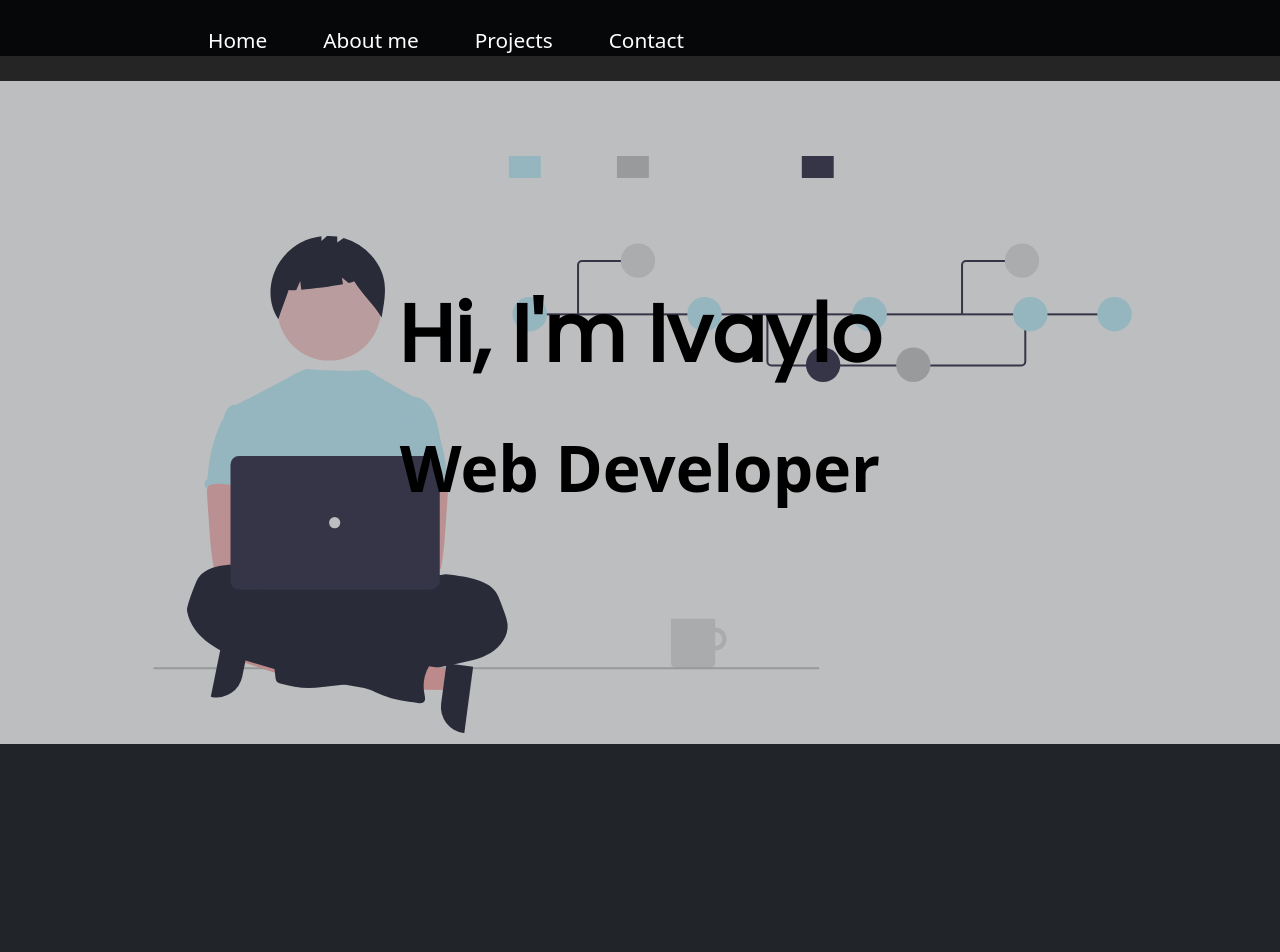
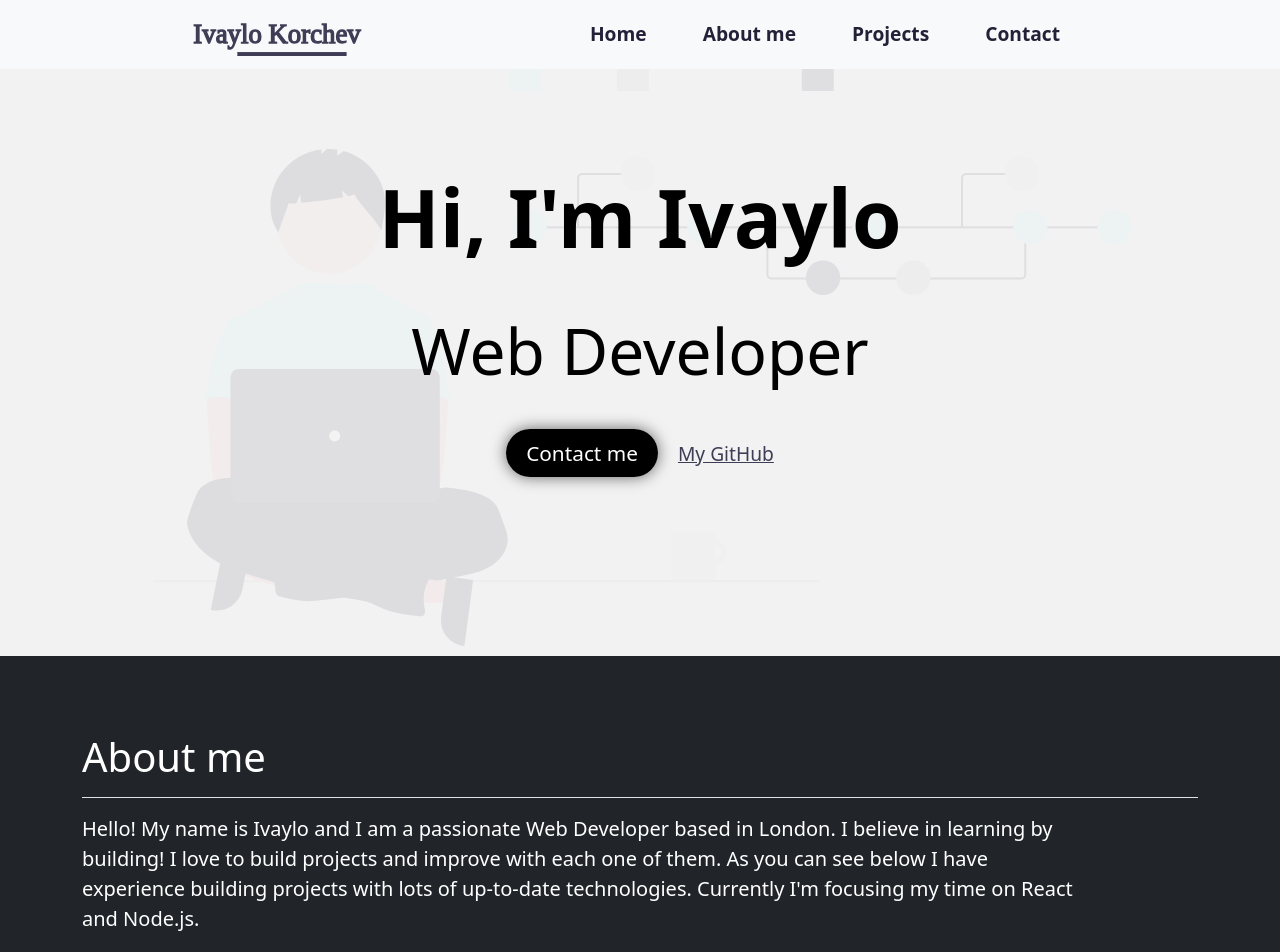
Before and after one commit to IKorchev/new-react-page, a React (Create React App) app: page / in a window 1280 px wide. Shown: the top 952 px of the page. Built offline with nearby package versions, Linux system fonts and the light colour scheme; no server answers.

Commit message:
changes to landing page and more

```diff
--- a/src/App.css
+++ b/src/App.css
@@ -28,36 +28,88 @@ body::-webkit-scrollbar-thumb {
 :root {
   --color-lightblue: rgb(198, 242, 255);
   --color-pink: rgb(255, 211, 198);
+  --color-purple: #232138;
 }
 
-h1:not(.card-title) {
-  font-family: "Poppins", sans-serif;
-}
-#aboutme {
-  margin-top: 100px;
-}
 #textarea {
   height: 100px;
 }
 .navbar-toggler {
-  color: var(--color-lightblue) !important;
+  color: var(--color-purple) !important;
 }
 
 .navbar {
-  background-color: rgba(0, 0, 0, 0.803);
-  padding: 10px 180px;
+  background-color: rgba(242, 242, 242);
+  padding: 5px 180px;
 }
 
 .nav-link {
   margin: 0 20px;
   padding: 15px;
   cursor: pointer;
-  color: white;
-  font-size: 1.3rem;
+  color: var(--color-purple) !important;
+  font-size: 1.2rem;
+  font-weight: bolder;
 }
 .nav-link:hover,
 .nav-link:focus {
-  color: rgba(255, 255, 255, 0.316) !important;
+  color: #5b3cbb;
+}
+
+.landing-page {
+  height: 850px;
+  display: grid;
+  grid-template-columns: repeat(2, 1fr);
+  justify-content: center;
+}
+.left {
+  background: url("./assets/Smaller-group.svg");
+  background-repeat: no-repeat;
+  background-position: -10% 25%;
+  color: black !important;
+  align-items: flex-end !important;
+  justify-content: flex-end !important;
+}
+.left,
+.right,
+.right-wrapper {
+  background-color: rgb(242, 242, 242);
+}
+.left-content {
+  margin-top: 150px;
+  margin: 150px 0 0 400px;
+  height: 350px;
+  width: 60%;
+  justify-content: space-between;
+}
+#cto-button {
+  background-color: #232138;
+  padding: 10px 20px;
+  font-size: 1.3rem;
+  text-align: center;
+  width: 150px;
+  color: white;
+  text-decoration: none;
+  border-radius: 30px;
+  box-shadow: 0 0 15px rgba(0, 0, 0, 0.59) !important;
+}
+#cto-button:hover {
+  background-color: #46464d !important;
+}
+#cto2-button {
+  margin-left: 20px;
+  color: #3f3d56;
+  font-size: 1.2rem;
+}
+.left,
+.right {
+  width: 100% !important;
+}
+.left h1 {
+  font-weight: bolder !important;
+}
+.right-wrapper {
+  border-bottom: 1px solid rgb(247, 247, 247);
 }
 
 .map {
@@ -65,14 +117,6 @@ h1:not(.card-title) {
   width: 200px;
 }
 
-.btn {
-  font-family: "Poppins" sans-serif;
-  color: rgb(21, 20, 20) !important;
-  background: var(--color-lightblue) !important;
-}
-.btn:hover {
-  background-color: white !important;
-}
 .btn:focus {
   outline: none !important;
   border: none !important;
@@ -101,30 +145,8 @@ h1:not(.card-title) {
   display: grid;
   grid-template-columns: repeat(2, 1fr);
 }
-.landing-page {
-  height: 100vh;
-  display: grid;
-  grid-template-columns: repeat(2, 0.8fr);
-  justify-content: center;
-}
+/* LANDING PAGE */
 
-.left {
-  padding-top: 300px;
-  padding-left: 250px;
-  background: rgb(242, 242, 242);
-  color: black !important;
-}
-.right {
-  width: 100%;
-}
-.left h1 {
-  font-weight: bolder !important;
-}
-.right-wrapper {
-  border-bottom: 1px solid rgb(247, 247, 247);
-  width: 100%;
-  padding-top: 200px !important;
-}
 .card-img-overlay {
   display: grid;
   place-items: center;
@@ -132,10 +154,17 @@ h1:not(.card-title) {
   overflow: auto;
   cursor: pointer;
   opacity: 0;
-  background: rgba(0, 0, 0, 0.95);
+  background: rgba(0, 0, 0, 0.659);
 }
 .card-text {
   font-size: 1.1rem;
+}
+.project-button {
+  background-color: var(--color-lightblue);
+}
+.project-button:hover,
+.project-button:focus {
+  background-color: rgb(255, 255, 255);
 }
 .img {
   height: 50px;
@@ -163,18 +192,20 @@ h1:not(.card-title) {
 }
 input,
 textarea {
-  background: rgb(223, 242, 248) !important;
+  background: rgb(245, 253, 255) !important;
+  box-shadow: 0 0 20px rgba(0, 0, 0, 0.926);
 }
+#form-btn {
+  background-color: var(--color-lightblue);
+}
+#form-btn:hover,
+#form-btn:focus {
+  background-color: rgb(126, 139, 240);
+}
+
 /* MEDIA QUERIES */
-@media only screen and (max-width: 1666px) {
-  .left {
-    padding-left: 100px !important;
-  }
-}
+
 @media only screen and (max-width: 1400px) {
-  .col-xl-6 {
-    grid-template-columns: repeat(2, 1fr);
-  }
   .skills-container {
     grid-template-columns: repeat(3, 1fr);
   }
@@ -182,33 +213,31 @@ textarea {
     width: 90% !important;
   }
   .landing-page {
+    height: 600px;
     grid-template-columns: repeat(1, 1fr);
-    place-items: center;
   }
   .left {
-    padding-left: 0 !important;
+    background: none;
     text-align: center;
   }
-  .left,
-  .right {
-    width: 100%;
-    z-index: 0;
-  }
+
   .right-wrapper {
     position: absolute;
-    opacity: 0.7;
-    padding-top: 100px !important;
     border-bottom: 0;
-    background-color: white !important;
+    width: 100%;
+    background-color: rgb(242, 242, 242);
     z-index: 1;
   }
-  .left h1,
-  h2 {
-    font-weight: bolder !important;
+  .right {
+    opacity: 0.1;
   }
+  .left-content {
+    height: 300px;
+    margin: 100px auto;
+  }
+
   .left {
     z-index: 10;
-    padding: 250px 0;
     color: white;
     background-color: rgba(0, 0, 0, 0);
   }
@@ -249,6 +278,10 @@ textarea {
   }
 }
 @media (max-width: 575px) {
+  .left-content {
+    width: 100%;
+    height: 250px;
+  }
   .skills-container {
     grid-template-columns: repeat(2, 1fr) !important;
   }
--- a/src/App.js
+++ b/src/App.js
@@ -6,8 +6,9 @@ import gsap from "gsap"
 import Navbar from "./components/Navbar"
 import Projects from "../src/pages/Projects"
 import Contact from "../src/pages/Contact"
-import Footer from "../src/components/Footer"
-import LandingPage from "../src/components/LandingPage"
+import Footer from "../src/pages/Footer"
+import LandingPage from "./pages/LandingPage"
+import Aboutme from "../src/pages/Aboutme"
 import "lazysizes"
 
 function App() {
@@ -15,6 +16,7 @@ function App() {
     <div className='bg-dark'>
       <Navbar />
       <LandingPage />
+      <Aboutme />
       <Projects />
       <Contact />
       <Footer />
--- a/src/components/LandingPage.js
+++ /dev/null
@@ -1,62 +0,0 @@
-import React, { useEffect, useRef } from "react"
-import gsap from "gsap"
-import { Power1, Power4 } from "gsap"
-import BGImage from "./BGImage"
-import Aboutme from "../pages/Aboutme"
-const LandingPage = () => {
-  const headerRef1 = useRef(null)
-  const headerRef2 = useRef(null)
-  const floatAnimation = () => {
-    const tl = gsap.timeline({ repeat: -1 })
-    const shapesTL = gsap.timeline({ repeat: -1 })
-
-    tl.to("#Person", { y: "-=10", duration: 2, ease: Power1.easeInOut }).to("#Person", {
-      y: "+=10",
-      duration: 2,
-      ease: Power1.easeInOut,
-    })
-
-    shapesTL.to(".Rectangle", {
-      y: "-=15",
-      duration: 2,
-    })
-    shapesTL.to(".Rectangle", {
-      y: "+=15",
-      duration: 2,
-    })
-    shapesTL.to(".Ellipse", {
-      x: "+=5",
-      duration: 2,
-      ease: Power1.easeInOut,
-    })
-    shapesTL.to(".Ellipse", {
-      x: "-=5",
-      duration: 2,
-      ease: Power1.easeInOut,
-    })
-  }
-
-  useEffect(() => {
-    floatAnimation()
-  }, [])
-  return (
-    <>
-      <div className='landing-page bg-dark container-fluid p-0 ' id='home'>
-        <div className='left'>
-          <h1 ref={headerRef1} className='display-1 px-5 mb-5'>
-            Hi, I'm Ivaylo
-          </h1>
-          <h2 ref={headerRef2} className=' display-3 px-5'>
-            Web Developer
-          </h2>
-        </div>
-        <div className='right-wrapper'>
-          <BGImage />
-        </div>
-      </div>
-      <Aboutme />
-    </>
-  )
-}
-
-export default LandingPage
--- a/src/components/Navbar.js
+++ b/src/components/Navbar.js
@@ -1,10 +1,14 @@
-import React from "react"
+import React, { useEffect, useRef } from "react"
 import { Link } from "react-scroll"
+import Logo from "../assets/Logo.svg"
 const Navbar = () => {
   return (
-    <nav
-      id='nav'
-      className='navbar text-white navbar-expand-lg fixed-top'>
+    <>
+      <nav class='navbar navbar-light navbar-expand-lg bg-light'>
+        <div class='container-fluid'>
+          <a href='https://google.com' className='navbar-brand'>
+            <img src={Logo} alt='Ivaylo Korchev (logo)' width='200px' height='auto' />
+          </a>
           <button
             className='navbar-toggler ms-auto'
             type='button'
@@ -15,8 +19,9 @@ const Navbar = () => {
             aria-label='Toggle navigation'>
             <i className='bi bi-list fs-1'></i>
           </button>
-      <div className='collapse navbar-collapse navbar-nav' id='navbar-collapse'>
+          <div className='collapse navbar-collapse' id='navbar-collapse'>
             {/* TODO: ADD LOGO */}
+            <div className='navbar-nav ms-auto'>
               <Link className='nav-link' to='home'>
                 Home
               </Link>
@@ -30,7 +35,16 @@ const Navbar = () => {
                 Contact
               </Link>
             </div>
+          </div>
+        </div>
       </nav>
+    </>
+    // <nav id='nav' className='navbar navbar-expand-xl fixed-top'>
+    //   <div className='container-fluid'>
+    //
+
+    //   </div>
+    // </nav>
   )
 }
 
--- a/src/components/animatedCards.js
+++ b/src/components/animatedCards.js
@@ -37,14 +37,14 @@ const AnimatedCards = ({ project }) => {
               href={project.demoLink}
               target='_blank'
               rel='noreferrer'
-              className='btn btn-info'>
+              className='btn project-button'>
               <i className="bi bi-play-circle-fill"></i> Demo
             </a>
             <a
               href={project.githubLink}
               target='_blank'
               rel='noreferrer'
-              className='btn  btn-info ms-2'>
+              className='btn project-button ms-2'>
                <i class="bi bi-github"></i> Code
             </a>
           </div>
--- a/src/pages/Aboutme.js
+++ b/src/pages/Aboutme.js
@@ -1,10 +1,12 @@
-import React from "react"
+import React, { useEffect } from "react"
+
 
 export const Aboutme = () => {
+  useEffect(() => {}, [])
   return (
-    <div className='container mx-auto pt-5 text-white' id='aboutme'>
+    <div className='container mx-auto mt-5 text-white' id='aboutme'>
       <h1 className='section-title h1 mb-3 py-3 border-bottom'>About me</h1>
-      <p className='py-3 lead'>
+      <p className='lead'>
         Hello! My name is Ivaylo and I am a passionate Web Developer based in London. I
         believe in learning by building! I love to build projects and improve with each
         one of them. As you can see below I have experience building projects with lots of
--- a/src/pages/Contact.js
+++ b/src/pages/Contact.js
@@ -60,7 +60,7 @@ const Contact = () => {
             />
             <label htmlFor='textarea'>Message</label>
           </div>
-          <button type='submit' value='SUBMIT' className='btn mt-2'>
+          <button type='submit' id="form-btn" value='SUBMIT' className='btn mt-2'>
             SUBMIT
           </button>
         </form>
--- a/src/components/Footer.js
+++ b/src/pages/Footer.js
@@ -1,5 +1,5 @@
 import React from "react"
-import Backtotop from "./backtotop"
+import Backtotop from "../components/backtotop"
 
 const Footer = () => {
   return (
--- /dev/null
+++ b/src/pages/LandingPage.js
@@ -0,0 +1,86 @@
+import React, { useEffect, useRef } from "react"
+import gsap from "gsap"
+import { Power1, Power4 } from "gsap"
+import BGImage from "../components/BGImage"
+import Aboutme from "./Aboutme"
+const LandingPage = () => {
+  const contentRef = useRef(null)
+  const floatAnimation = () => {
+    const tl = gsap.timeline({ repeat: -1 })
+    const shapesTL = gsap.timeline({ repeat: -1 })
+
+    tl.to("#Person", { y: "-=10", duration: 2, ease: Power1.easeInOut }).to("#Person", {
+      y: "+=10",
+      duration: 2,
+      ease: Power1.easeInOut,
+    })
+
+    shapesTL.to(".Rectangle", {
+      y: "-=15",
+      duration: 2,
+    })
+    shapesTL.to(".Rectangle", {
+      y: "+=15",
+      duration: 2,
+    })
+    shapesTL.to(".Ellipse", {
+      x: "+=5",
+      duration: 2,
+      ease: Power1.easeInOut,
+    })
+    shapesTL.to(".Ellipse", {
+      x: "-=5",
+      duration: 2,
+      ease: Power1.easeInOut,
+    })
+  }
+
+  const headerAnimation = () => {
+    const tl = gsap.timeline()
+    tl.from(contentRef.current.children, {
+      opacity: 0,
+      y: -50,
+      duration: 0.7,
+      stagger: 0.2,
+    }).to(contentRef.current.children[2].children[0], {
+      backgroundColor: "black",
+    })
+  }
+  useEffect(() => {
+    headerAnimation()
+    floatAnimation()
+  }, [])
+  return (
+    <>
+      <div className='landing-page bg-dark container-fluid px-0' id='home'>
+        <div className='left'>
+          <div className='left-content d-flex flex-column' ref={contentRef}>
+            <h1 className='display-1'>Hi, I'm Ivaylo</h1>
+            <h2 className=' display-3'>Web Developer</h2>
+            <div>
+              <a
+                id='cto-button'
+                target='_blank'
+                rel='noreferrer'
+                href='https://linkedin.com/in/ivaylo-korchev'>
+                Contact me
+              </a>
+              <a
+                id='cto2-button'
+                target='_blank'
+                rel='noreferrer'
+                href='https://linkedin.com/in/ivaylo-korchev'>
+                My GitHub
+              </a>
+            </div>
+          </div>
+        </div>
+        <div className='right-wrapper'>
+          <BGImage />
+        </div>
+      </div>
+    </>
+  )
+}
+
+export default LandingPage
```
Also changed, not shown: src/components/Skill.js (+7 -7 lines), src/pages/Projects.js (+25 -10 lines), src/assets/Logo.svg (added), src/assets/Smaller-group.svg (added). Lines whose indentation alone changed are shown as unchanged.
